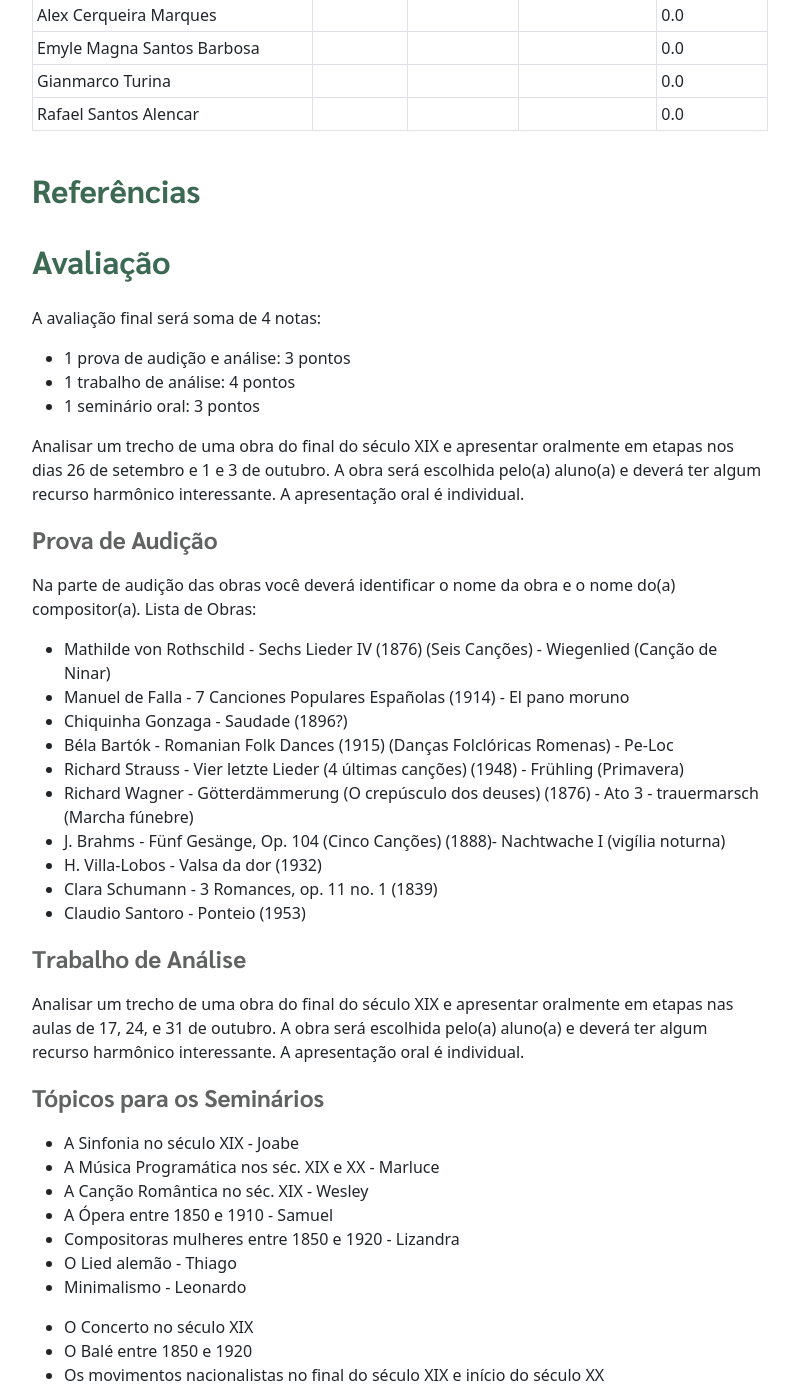
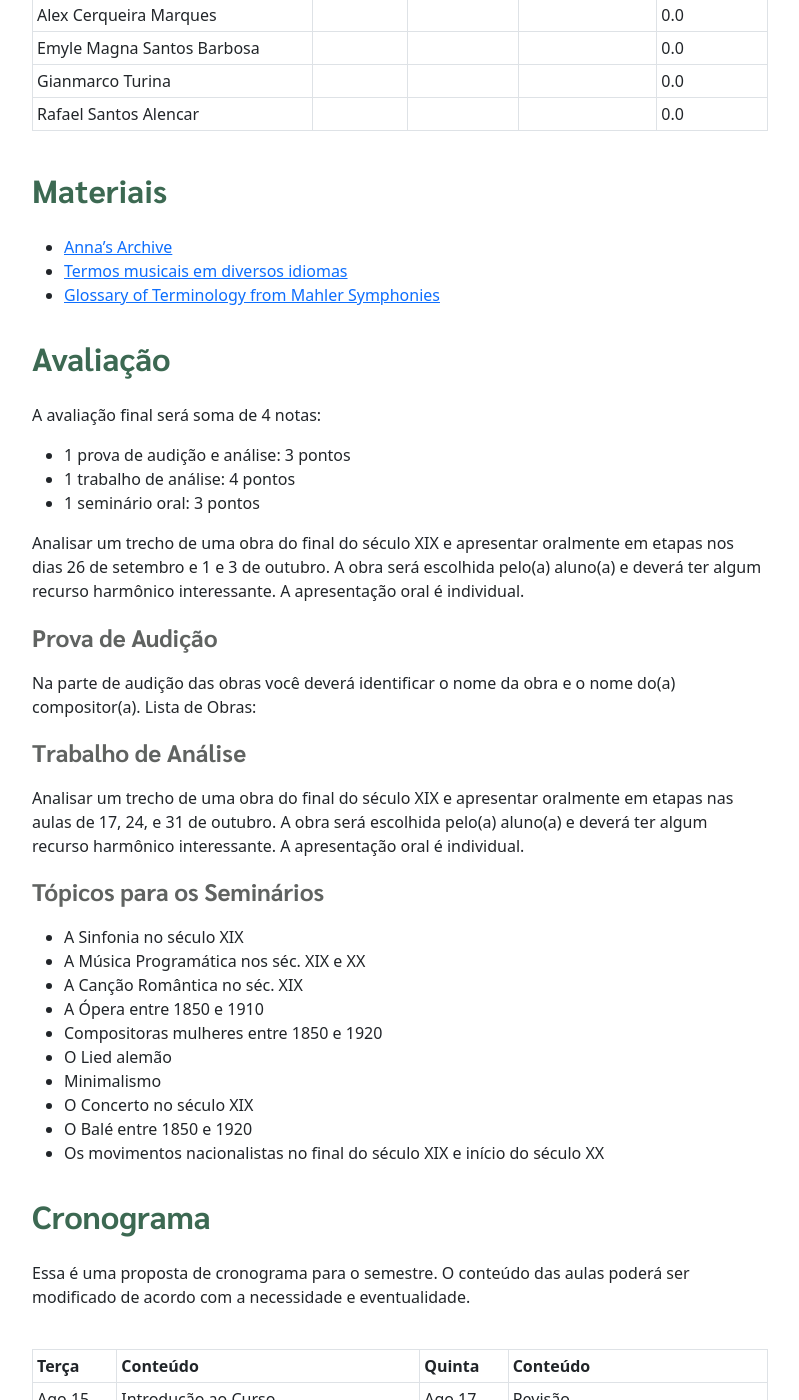
Before and after one commit to pedrokroger/pedrokroger.github.io, a Jekyll site: the page built from aulas/lem8.md, in a window 1280 px wide and 1400 px high, scrolled down 563 px. Shown: the whole window, without its empty margins (50-849 px from the left). Built offline with Jekyll 4.4.1, drawn with Linux system fonts in a browser that asks for light colours.

Commit message:
Correções menores

```diff
--- a/aulas/lem8.md
+++ b/aulas/lem8.md
@@ -15,9 +15,12 @@ formas da música sinfônica e sinfônico-coral.
 | Gianmarco Turina           |           |             |               | =sum       |
 | Rafael Santos Alencar      |           |             |               | =sum       |
 
-## Referências
 
+## Materiais
 
+- [Anna’s Archive](https://annas-archive.org)
+- [Termos musicais em diversos idiomas](https://web.library.yale.edu/cataloging/music/instname)
+- [Glossary of Terminology from Mahler Symphonies](https://www.orchestralibrary.com/reftables/mahler2gloss.html)
 
 ## Avaliação
 
@@ -37,16 +40,6 @@ aluno(a) e deverá ter algum recurso harmônico interessante. A apresentação o
 Na parte de audição das obras você deverá identificar o nome da obra e o nome
 do(a) compositor(a). Lista de Obras:
 
-- Mathilde von Rothschild - Sechs Lieder IV (1876) (Seis Canções) - Wiegenlied (Canção de Ninar)
-- Manuel de Falla - 7 Canciones Populares Españolas (1914) - El pano moruno
-- Chiquinha Gonzaga - Saudade (1896?)
-- Béla Bartók - Romanian Folk Dances (1915) (Danças Folclóricas Romenas) - Pe-Loc
-- Richard Strauss - Vier letzte Lieder (4 últimas canções) (1948) - Frühling (Primavera)
-- Richard Wagner - Götterdämmerung (O crepúsculo dos deuses) (1876) - Ato 3 - trauermarsch (Marcha fúnebre)
-- J. Brahms - Fünf Gesänge, Op. 104 (Cinco Canções) (1888)- Nachtwache I (vigília noturna)
-- H. Villa-Lobos - Valsa da dor (1932)
-- Clara Schumann - 3 Romances, op. 11 no. 1 (1839)
-- Claudio Santoro - Ponteio (1953)
 
 ### Trabalho de Análise
 
@@ -58,14 +51,13 @@ aluno(a) e deverá ter algum recurso harmônico interessante. A apresentação o
 
 ### Tópicos para os Seminários
 
-- A Sinfonia no século XIX - Joabe
-- A Música Programática nos séc. XIX e XX - Marluce
-- A Canção Romântica no séc. XIX - Wesley
-- A Ópera entre 1850 e 1910 - Samuel
-- Compositoras mulheres entre 1850 e 1920 - Lizandra
-- O Lied alemão - Thiago
-- Minimalismo - Leonardo
-
+- A Sinfonia no século XIX
+- A Música Programática nos séc. XIX e XX
+- A Canção Romântica no séc. XIX
+- A Ópera entre 1850 e 1910
+- Compositoras mulheres entre 1850 e 1920
+- O Lied alemão
+- Minimalismo
 - O Concerto no século XIX
 - O Balé entre 1850 e 1920
 - Os movimentos nacionalistas no final do século XIX e início do século XX
```
Also changed, not shown: aulas/comp10.md (+2 -1 lines).
